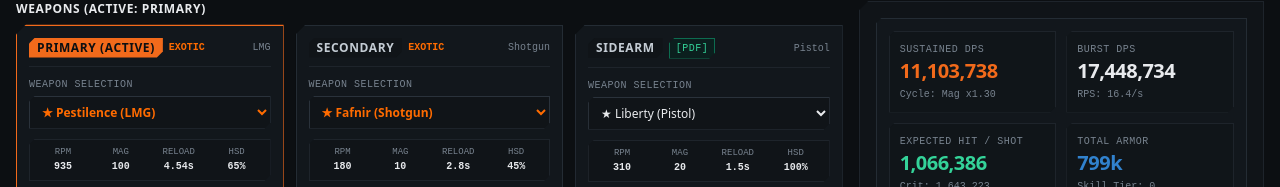
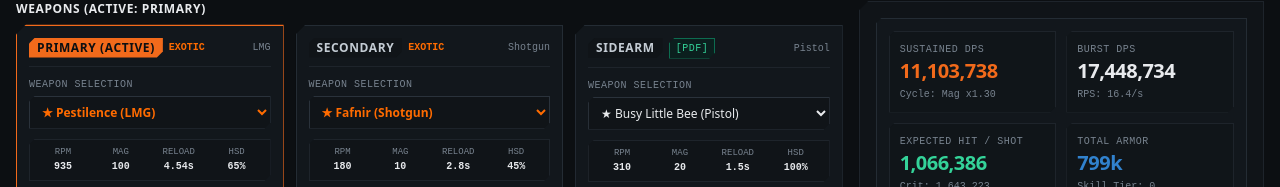
Before and after one commit to knowlesy/division-config, a React (Vite) app: page / in a window 1280 px wide. Shown: the part 250-437 px from the top of the page. Built offline with nearby package versions, Linux system fonts and the light colour scheme; a web font is replaced by a local one.

Commit message:
fix: sort exotics, named weapons, and standard weapons A-Z within each category

```diff
--- a/src/components/WeaponSlotCard.tsx
+++ b/src/components/WeaponSlotCard.tsx
@@ -132,14 +132,16 @@ export const WeaponSlotCard: React.FC<Props> = ({
     }
   };
 
-  // 1. Exotics at the top
-  const exoticWeapons = namedWeapons.filter(w => {
-    if (!w.isExotic) return false;
-    if (isSidearmSlot) {
-      return normalizeCategory(w.category) === 'Pistols';
-    }
-    return true;
-  });
+  // 1. Exotics at the top, sorted A-Z
+  const exoticWeapons = namedWeapons
+    .filter(w => {
+      if (!w.isExotic) return false;
+      if (isSidearmSlot) {
+        return normalizeCategory(w.category) === 'Pistols';
+      }
+      return true;
+    })
+    .sort((a, b) => a.name.localeCompare(b.name));
 
   // 2. Categories to display (Sidearm restricted to Pistols only)
   const activeCategories = isSidearmSlot ? ['Pistols'] : CATEGORY_ORDER;
@@ -194,12 +196,13 @@ export const WeaponSlotCard: React.FC<Props> = ({
           )}
 
           {activeCategories.map(categoryName => {
-            const namedInCategory = namedWeapons.filter(
-              w => !w.isExotic && normalizeCategory(w.category) === categoryName
-            );
-            const standardInCategory = weapons.filter(
-              w => normalizeCategory(w.category) === categoryName && isCleanStandardWeapon(w)
-            );
+            const namedInCategory = namedWeapons
+              .filter(w => !w.isExotic && normalizeCategory(w.category) === categoryName)
+              .sort((a, b) => a.name.localeCompare(b.name));
+
+            const standardInCategory = weapons
+              .filter(w => normalizeCategory(w.category) === categoryName && isCleanStandardWeapon(w))
+              .sort((a, b) => a.name.localeCompare(b.name));
 
             if (namedInCategory.length === 0 && standardInCategory.length === 0) return null;
 
@@ -207,13 +210,13 @@ export const WeaponSlotCard: React.FC<Props> = ({
 
             return (
               <optgroup key={categoryName} label={displayLabel}>
-                {/* Named weapons at top of category */}
+                {/* Named weapons at top of category (sorted A-Z) */}
                 {namedInCategory.map(w => (
                   <option key={w.name} value={w.name}>
                     ◆ {w.name} (Named)
                   </option>
                 ))}
-                {/* Standard High-End weapons in category */}
+                {/* Standard High-End weapons in category (sorted A-Z) */}
                 {standardInCategory.map(w => (
                   <option key={w.name} value={w.name}>
                     {w.name}
```
